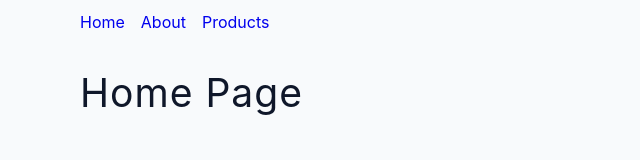
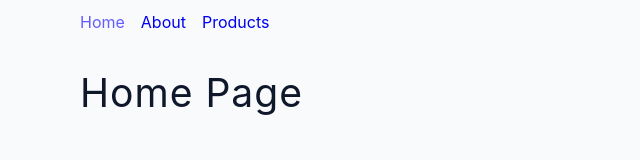
Before and after one commit to aleknovkovski/lrntp-smilga-reactRouter, a React (Create React App) app: page / in a window 1280 px wide. Shown: the top 160 px of the page, without its empty margins (0-640 px from the left). Built offline with nearby package versions, Linux system fonts and the light colour scheme.

Commit message:
Use NavLink in NavBar, style active

```diff
--- /dev/null
+++ b/src/components/StyledNavbar.js
@@ -0,0 +1,13 @@
+import {NavLink} from 'react-router-dom';
+const Navbar = () => {
+  return (
+    <nav className='navbar'>
+      <NavLink to='/' className={({isActive})=> {
+       return isActive ? 'link active' : 'link'
+      }}>Home</NavLink>
+      <NavLink to='/about'>About</NavLink>
+      <NavLink to='/products'>Products</NavLink>
+    </nav>
+  );
+};
+export default Navbar;
--- a/src/pages/SharedLayout.js
+++ b/src/pages/SharedLayout.js
@@ -1,9 +1,9 @@
-import Navbar from "../components/Navbar";
+import StyledNavbar from "../components/StyledNavbar";
 import {Outlet} from "react-router-dom";
 
 const SharedLayout = () => {
     return (<>
-            <Navbar/>
+            <StyledNavbar/>
             <Outlet/>
     </>);
 };
```
